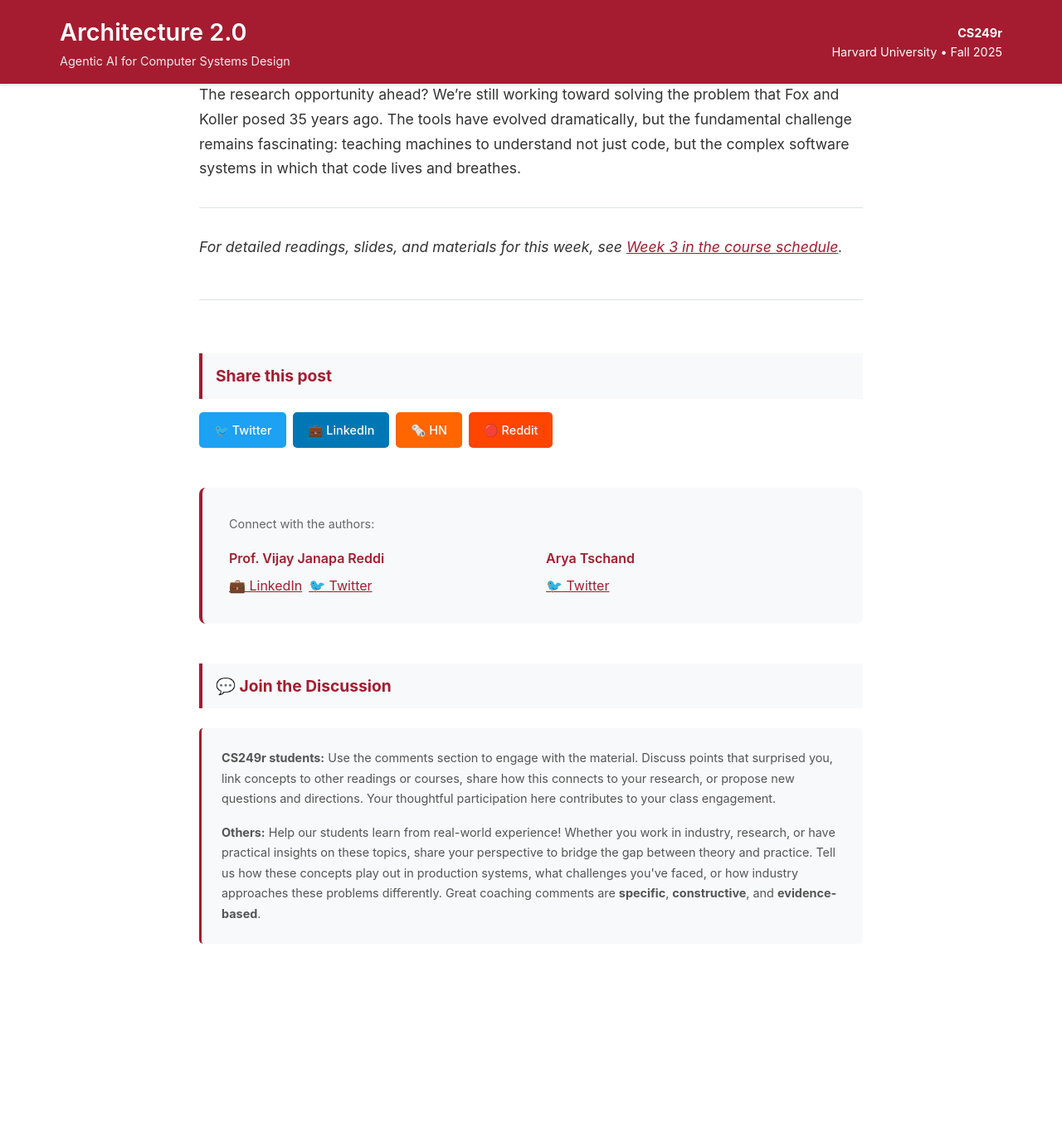
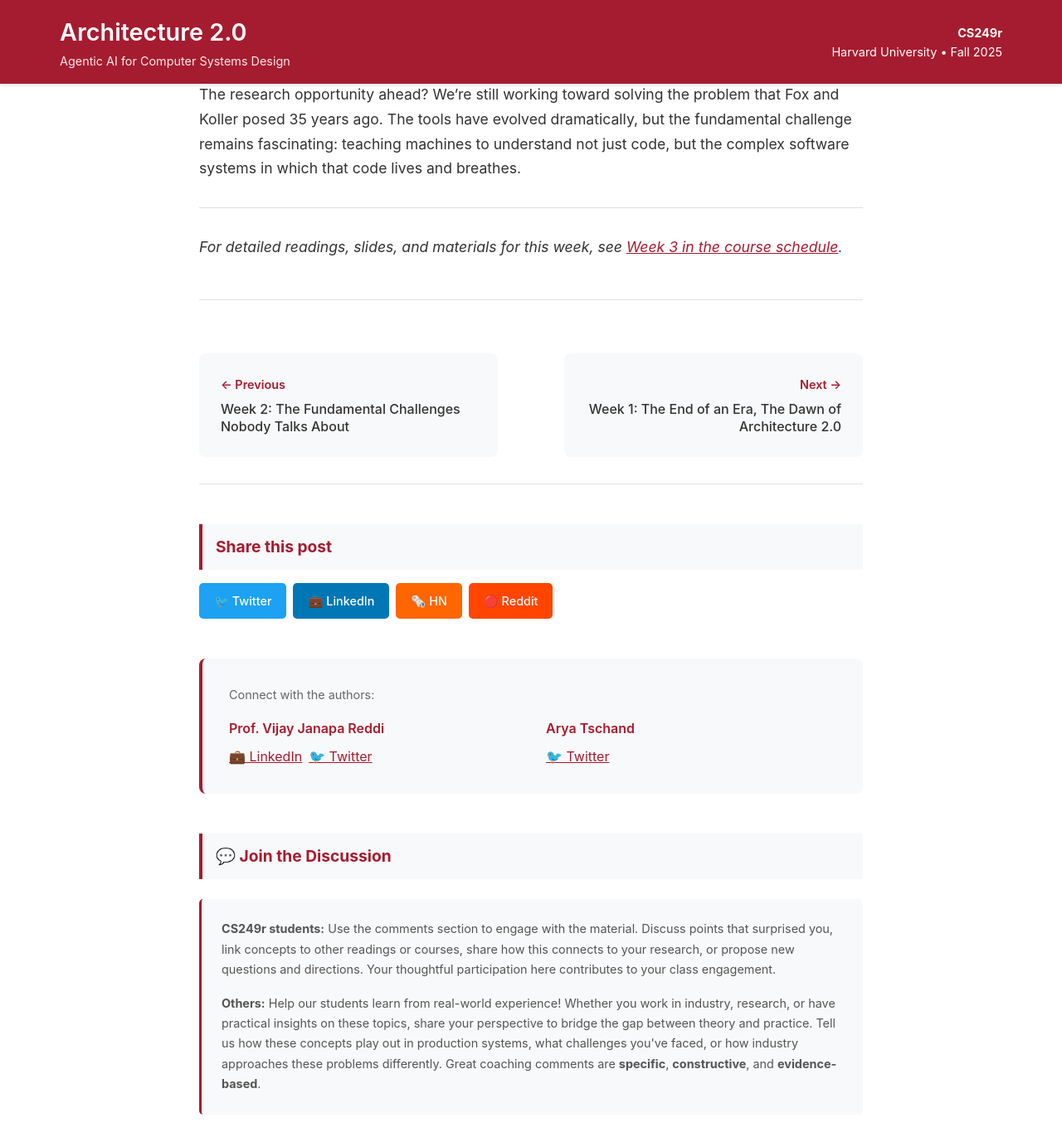
Before and after one commit to harvard-edge/cs249r_fall2025, a Jekyll site: the page built from _posts/2024-09-17-week-3-code-optimization-paradox.md, in a window 1280 px wide and 1400 px high, scrolled down 11519 px. Shown: the top 1383 px of the window at 83% size. Built offline with Jekyll 4.4.1, drawn with Linux system fonts in a browser that asks for light colours; comment, search, counter and statistics services are not loaded; before the commit the page ends 12713 px from its top, so only the background shows below that.

Commit message:
Add blog navigation arrows and clean up blog index
- Add previous/next navigation arrows to blog posts with proper URL handling
- Fix navigation logic for chronological order (newest posts first)
- Clean up blog index page: remove archive section, show all posts
- Rename from 'Blog' to 'Notes' for clearer expectations
- Simplify intro text and remove collapsible details section
- Improve mobile responsiveness for navigation

```diff
--- a/_layouts/post.html
+++ b/_layouts/post.html
@@ -36,6 +36,42 @@ layout: default
     </div>
 
     <footer class="blog-post-footer">
+        <!-- Post navigation -->
+        <div class="post-navigation">
+            {% assign posts = site.posts | where: "layout", "post" %}
+            {% for post in posts %}
+                {% if post.url == page.url %}
+                    {% assign current_index = forloop.index0 %}
+                    {% break %}
+                {% endif %}
+            {% endfor %}
+
+            {% assign prev_index = current_index | plus: 1 %}
+            {% assign next_index = current_index | minus: 1 %}
+            {% assign prev_post = posts[prev_index] %}
+            {% assign next_post = posts[next_index] %}
+
+            <div class="nav-links">
+                <div class="nav-prev">
+                    {% if prev_post %}
+                        <a href="{{ site.baseurl }}{{ prev_post.url }}" class="nav-link prev-link">
+                            <span class="nav-direction">← Previous</span>
+                            <span class="nav-title">{{ prev_post.title }}</span>
+                        </a>
+                    {% endif %}
+                </div>
+
+                <div class="nav-next">
+                    {% if next_post %}
+                        <a href="{{ site.baseurl }}{{ next_post.url }}" class="nav-link next-link">
+                            <span class="nav-direction">Next →</span>
+                            <span class="nav-title">{{ next_post.title }}</span>
+                        </a>
+                    {% endif %}
+                </div>
+            </div>
+        </div>
+
         <!-- Social sharing buttons -->
         <div class="social-sharing">
             <h3>Share this post</h3>
@@ -361,6 +397,89 @@ layout: default
     }
 }
 
+/* Post navigation styling */
+.post-navigation {
+    margin-bottom: 3rem;
+    padding: 2rem 0;
+    border-bottom: 1px solid #dee2e6;
+}
+
+.nav-links {
+    display: flex;
+    justify-content: space-between;
+    align-items: flex-start;
+    gap: 2rem;
+}
+
+.nav-prev, .nav-next {
+    flex: 1;
+    max-width: 45%;
+}
+
+.nav-prev {
+    text-align: left;
+}
+
+.nav-next {
+    text-align: right;
+}
+
+.nav-link {
+    display: block;
+    text-decoration: none;
+    padding: 1.5rem;
+    border-radius: 8px;
+    background-color: #f8f9fa;
+    border: 2px solid transparent;
+    transition: all 0.3s ease;
+    color: inherit;
+}
+
+.nav-link:hover {
+    background-color: #e9ecef;
+    border-color: #A51C30;
+    transform: translateY(-2px);
+    box-shadow: 0 4px 12px rgba(165, 28, 48, 0.1);
+    text-decoration: none;
+    color: inherit;
+}
+
+.nav-direction {
+    display: block;
+    font-size: 0.9rem;
+    color: #A51C30;
+    font-weight: 600;
+    margin-bottom: 0.5rem;
+}
+
+.nav-title {
+    display: block;
+    font-size: 1rem;
+    color: #333;
+    font-weight: 500;
+    line-height: 1.3;
+}
+
+@media (max-width: 768px) {
+    .nav-links {
+        flex-direction: column;
+        gap: 1rem;
+    }
+
+    .nav-prev, .nav-next {
+        max-width: 100%;
+        text-align: left;
+    }
+
+    .post-navigation {
+        padding: 1.5rem 0;
+    }
+
+    .nav-link {
+        padding: 1rem;
+    }
+}
+
 /* Author connect section styling */
 .author-connect {
     margin-top: 3rem;
```
Also changed, not shown: blog/index.md (+42 -30 lines).
